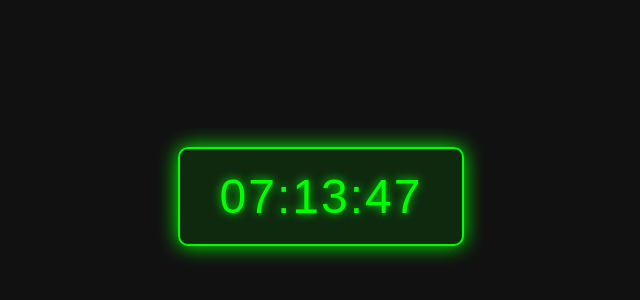
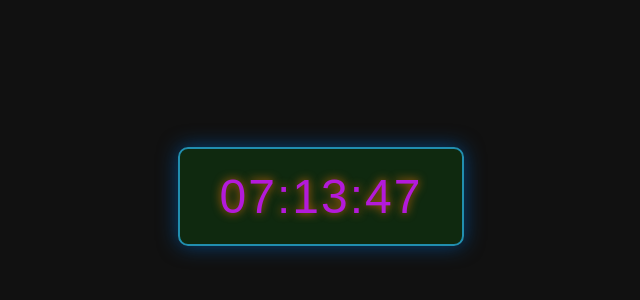
Before and after one commit to dev-sereti/JavaScript, a plain HTML site: page Learn Js/Digital Clock/index.html in a window 1280 px wide. Shown: the part 204-504 px from the top of the page, without its empty margins (319-959 px from the left). Drawn offline with Linux system fonts and the light colour scheme.

Commit message:
styling changed

```diff
--- a/Learn Js/Digital Clock/style.css
+++ b/Learn Js/Digital Clock/style.css
@@ -2,7 +2,7 @@
 body {
   font-family: 'Poppins', sans-serif;
   background-color: #111;
-  color: #0f0;
+  color: rgb(179, 26, 218);
   display: flex;
   justify-content: center;
   align-items: center;
@@ -16,8 +16,8 @@ body {
 #clock {
   background: rgba(0, 255, 0, 0.1);
   padding: 20px 40px;
-  border: 2px solid #0f0;
+  border: 2px solid rgb(33, 142, 175);
   border-radius: 10px;
-  box-shadow: 0 0 20px #0f0;
-  text-shadow: 0 0 10px #0f0;
+  box-shadow: 0 0 20px rgb(5, 65, 121);
+  text-shadow: 0 0 10px rgb(209, 106, 10);
 }
```
